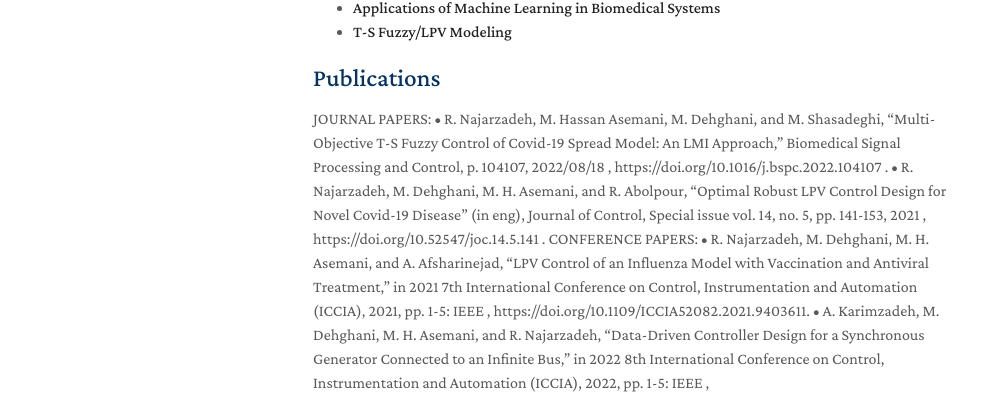
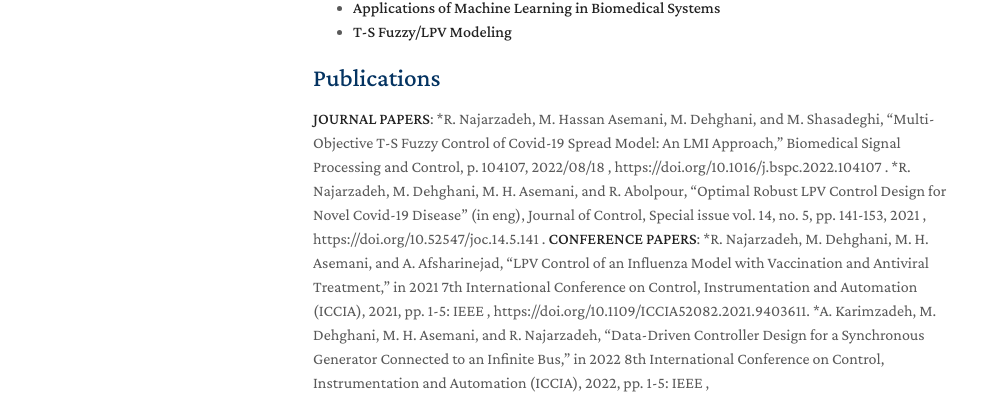
Before and after one commit to rezanajar/rezanajar.github.io, a Jekyll site: the page built from index.md, in a window 1280 px wide and 1002 px high. Shown: the part 445-843 px from the top of the window, without its empty margins (157-1151 px from the left). Built offline with Jekyll 4.4.1, drawn with Linux system fonts in a browser that asks for light colours; a style sheet for code colours, icons or effects is not loaded; our own code applies the rules of GitHub Pages for plain Markdown files; some of the changed text lies outside the part shown.

Commit message:
Update index.md

```diff
--- a/index.md
+++ b/index.md
@@ -6,6 +6,7 @@ layout: homepage
 <div style="text-align: justify;">
 I am an experienced engineer specializing in mathematical modeling, data-driven methods, and optimization methods with a focus on the applications of biomedical systems. I have a proven track record in collaborative research and interdisciplinary projects, particularly in the dynamics of the COVID-19 spread model. I am a strong communicator with experience as both a teaching and research assistant. I am eager to transition to academia as a professor to bridge the gap between engineering and health systems. I received my M.Sc. degree from Shiraz University in Electrical Engineering advised by Prof. Maryam Dehghani and Prof. Mohammad Hassan Asemani, and before my M.Sc. I obtained my B.Sc. in the field of Electrical Engineering.
 </div>
+
 
 ## Research Interests
 
@@ -18,9 +19,9 @@ I am an experienced engineer specializing in mathematical modeling, data-driven
 
 
 ## Publications
-JOURNAL PAPERS:
-•	R. Najarzadeh, M. Hassan Asemani, M. Dehghani, and M. Shasadeghi, "Multi-Objective T-S Fuzzy Control of Covid-19 Spread Model: An LMI Approach," Biomedical Signal Processing and Control, p. 104107, 2022/08/18 , https://doi.org/10.1016/j.bspc.2022.104107 .
-•	R. Najarzadeh, M. Dehghani, M. H. Asemani, and R. Abolpour, "Optimal Robust LPV Control Design for Novel Covid-19 Disease" (in eng), Journal of Control, Special issue vol. 14, no. 5, pp. 141-153, 2021 , https://doi.org/10.52547/joc.14.5.141 .
-CONFERENCE PAPERS:
-•	R. Najarzadeh, M. Dehghani, M. H. Asemani, and A. Afsharinejad, "LPV Control of an Influenza Model with Vaccination and Antiviral Treatment," in 2021 7th International Conference on Control, Instrumentation and Automation (ICCIA), 2021, pp. 1-5: IEEE , https://doi.org/10.1109/ICCIA52082.2021.9403611.
-•	A. Karimzadeh, M. Dehghani, M. H. Asemani, and R. Najarzadeh, "Data-Driven Controller Design for a Synchronous Generator Connected to an Infinite Bus," in 2022 8th International Conference on Control, Instrumentation and Automation (ICCIA), 2022, pp. 1-5: IEEE , https://doi.org/10.1109/ICCIA54998.2022.9737178
+**JOURNAL PAPERS**:
+*R. Najarzadeh, M. Hassan Asemani, M. Dehghani, and M. Shasadeghi, "Multi-Objective T-S Fuzzy Control of Covid-19 Spread Model: An LMI Approach," Biomedical Signal Processing and Control, p. 104107, 2022/08/18 , https://doi.org/10.1016/j.bspc.2022.104107 .
+*R. Najarzadeh, M. Dehghani, M. H. Asemani, and R. Abolpour, "Optimal Robust LPV Control Design for Novel Covid-19 Disease" (in eng), Journal of Control, Special issue vol. 14, no. 5, pp. 141-153, 2021 , https://doi.org/10.52547/joc.14.5.141 .
+**CONFERENCE PAPERS**:
+*R. Najarzadeh, M. Dehghani, M. H. Asemani, and A. Afsharinejad, "LPV Control of an Influenza Model with Vaccination and Antiviral Treatment," in 2021 7th International Conference on Control, Instrumentation and Automation (ICCIA), 2021, pp. 1-5: IEEE , https://doi.org/10.1109/ICCIA52082.2021.9403611.
+*A. Karimzadeh, M. Dehghani, M. H. Asemani, and R. Najarzadeh, "Data-Driven Controller Design for a Synchronous Generator Connected to an Infinite Bus," in 2022 8th International Conference on Control, Instrumentation and Automation (ICCIA), 2022, pp. 1-5: IEEE , https://doi.org/10.1109/ICCIA54998.2022.9737178
```
